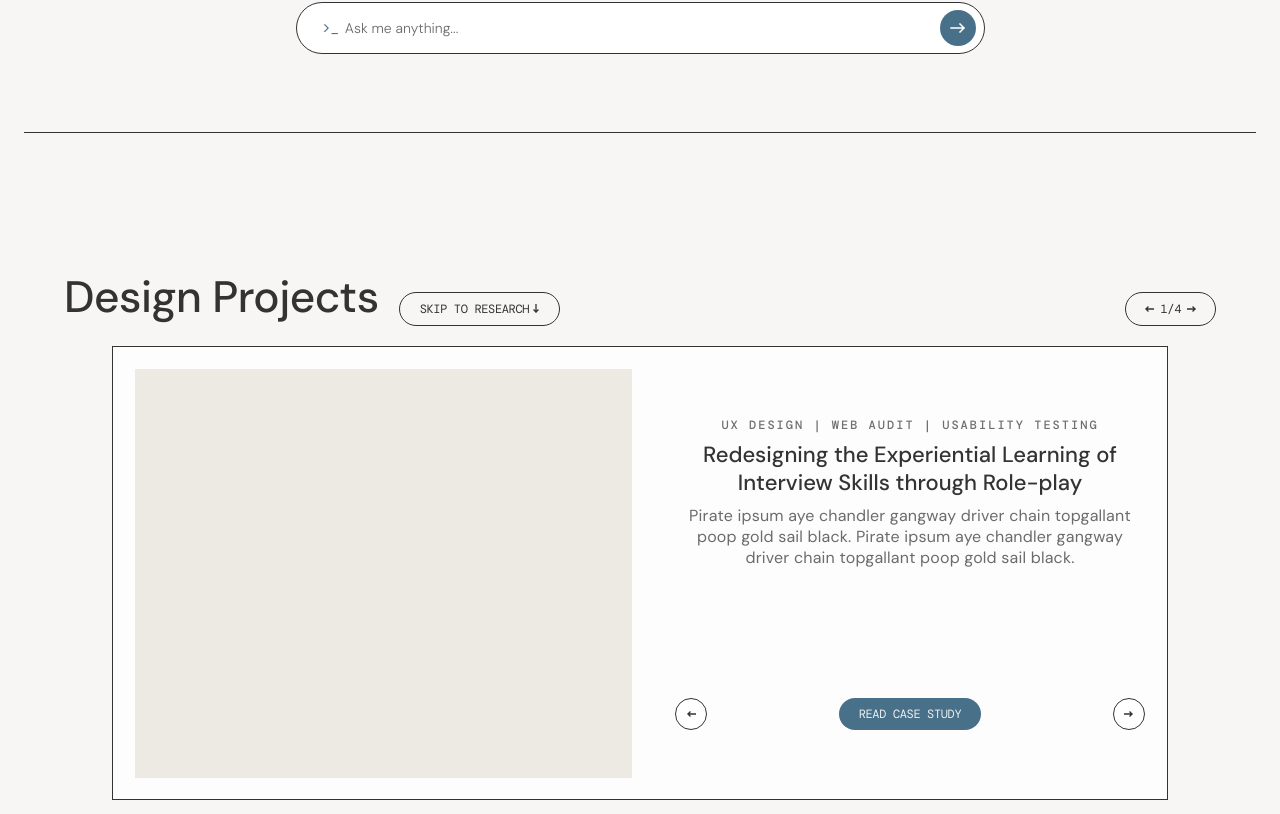
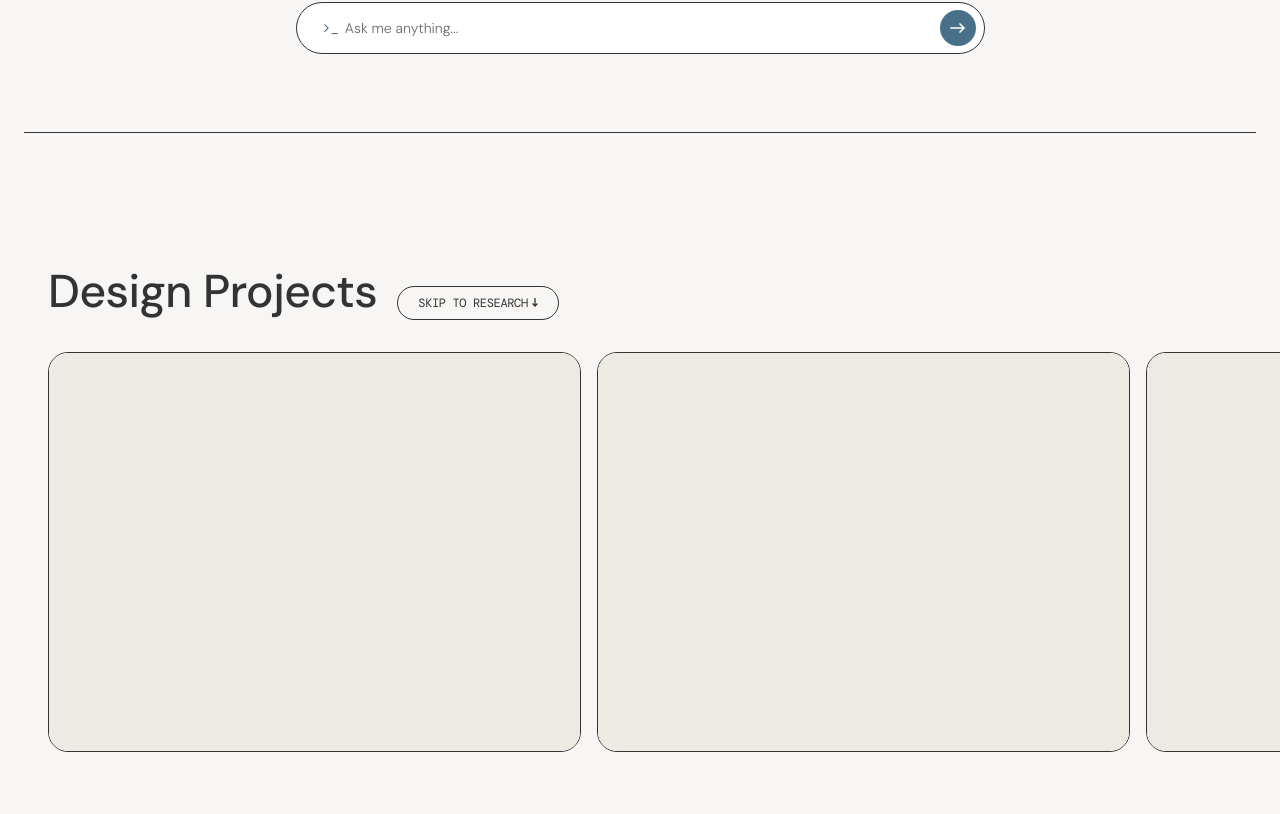
Before and after one commit to menghli/portfolio, a React (Vite) app: page / in a window 1280 px wide. Shown: the part 666-1480 px from the top of the page. Built offline with nearby package versions, Linux system fonts and the light colour scheme.

Commit message:
changed design cards and scrolling

```diff
--- a/src/App.jsx
+++ b/src/App.jsx
@@ -14,6 +14,13 @@ function typewriter(el, text, speed, onDone) {
     }
   }, speed)
 }
+
+const DESIGN_PROJECTS = [
+  { title: 'Redesigning the Experiential Learning of Interview Skills through Role-play' },
+  { title: 'Fitting Room — Rethinking how people discover personal style online' },
+  { title: 'Amazon Fresh — Streamlining the grocery pickup experience' },
+  { title: 'ExpertVoice — Improving advocate activation and onboarding rate' },
+]
 
 const HERO_TEXTS = [
   'Mixed Method Researcher',
@@ -62,6 +69,24 @@ function App() {
     let rafId = null
 
     const onWheel = e => {
+      const cardsRow = document.querySelector('.design-cards-row')
+      const section = document.querySelector('.section-design')
+      if (cardsRow && section) {
+        const rect = section.getBoundingClientRect()
+        const researchRect = document.querySelector('.section-research')?.getBoundingClientRect()
+        const researchOverlaying = researchRect && researchRect.top <= 0
+        const inSection = rect.top <= 0 && rect.bottom > 0 && !researchOverlaying
+        if (inSection) {
+          const maxScroll = cardsRow.scrollWidth - cardsRow.clientWidth
+          const atEnd = cardsRow.scrollLeft >= maxScroll - 1
+          const atStart = cardsRow.scrollLeft <= 0
+          if ((e.deltaY > 0 && !atEnd) || (e.deltaY < 0 && !atStart)) {
+            e.preventDefault()
+            cardsRow.scrollLeft += e.deltaY
+            return
+          }
+        }
+      }
       e.preventDefault()
       const maxScroll = document.documentElement.scrollHeight - window.innerHeight
       lerpTargetRef.current = Math.max(0, Math.min(maxScroll, lerpTargetRef.current + e.deltaY))
@@ -266,26 +291,16 @@ function App() {
                 </svg>
               </button>
             </div>
-            <button className="pill ghost pagination-pill">
-              <ArrowSvg deg={90} />
-              1/4
-              <ArrowSvg deg={-90} />
-            </button>
           </div>
-          <div className="design-card">
-            <div className="design-card-image"></div>
-            <div className="design-card-info">
-              <div className="design-card-text">
-                <p className="card-tag">UX Design | Web Audit | Usability Testing</p>
-                <h3 className="card-title">Redesigning the Experiential Learning of Interview Skills through Role-play</h3>
-                <p className="card-desc">Pirate ipsum aye chandler gangway driver chain topgallant poop gold sail black. Pirate ipsum aye chandler gangway driver chain topgallant poop gold sail black.</p>
+          <div className="design-cards-row">
+            {DESIGN_PROJECTS.map((project, i) => (
+              <div className="project-card-wrap" key={i}>
+                <div className="project-card">
+                  <div className="project-card-img" />
+                </div>
+                <p className="project-card-title">{project.title}</p>
               </div>
-              <div className="card-cta">
-                <button className="btn-arrow"><ArrowSvg deg={90} /></button>
-                <button className="pill filled">Read case study</button>
-                <button className="btn-arrow"><ArrowSvg deg={-90} /></button>
-              </div>
-            </div>
+            ))}
           </div>
         </section>
 
--- a/styles.css
+++ b/styles.css
@@ -449,7 +449,7 @@ body {
   display: flex;
   align-items: flex-end;
   justify-content: space-between;
-  margin-bottom: 20px;
+  margin-bottom: 32px;
 }
 
 .section-head-left {
@@ -461,16 +461,13 @@ body {
 .h2 {
   font-family: 'DM Sans', sans-serif;
   font-weight: 500;
-  font-size: 44px;
+  font-size: 46px;
   line-height: 58px;
   letter-spacing: -0.5px;
   color: var(--text);
   white-space: nowrap;
 }
 
-.pagination-pill {
-  gap: 8px;
-}
 
 /* ============================================================
    DESIGN PROJECTS
@@ -480,7 +477,7 @@ body {
   top: 0;
   z-index: 2;
   background: transparent;
-  padding: 0 64px;
+  padding: 20px 48px;
   height: 100vh;
   display: flex;
   flex-direction: column;
@@ -494,88 +491,71 @@ body {
   border-top: 1.5px solid #333333;
 }
 
-/* featured editorial card — 0px border-radius */
-.design-card {
+/* ---- design project cards ---- */
+.design-cards-row {
   display: flex;
-  width: calc(100% - 96px);
-  margin: 0 48px;
-  border: 1.5px solid var(--border);
-  background: var(--white80);
-  border-radius: 0;
-  min-height: 452px;
+  gap: 16px;
+  overflow-x: auto;
+  overflow-y: visible;
+  scrollbar-width: none;
+  -ms-overflow-style: none;
+  margin-left: -48px;
+  margin-right: -48px;
+  padding-left: 48px;
+  padding-right: 48px;
+  flex-shrink: 0;
 }
 
-.design-card-image {
-  width: 497px;
-  height: 409px;
-  flex-shrink: 0;
-  background: #EDEAE4;
-  margin: 21.5px;
-  border-radius: 0;
+.design-cards-row::-webkit-scrollbar {
+  display: none;
 }
 
-.design-card-info {
-  flex: 1;
-  padding: 48px 0;
-  margin: 21.5px;
+.project-card-wrap {
   display: flex;
   flex-direction: column;
-  justify-content: space-between;
-  text-align: center;
-  align-items: center;
+  gap: 12px;
+  flex-shrink: 0;
+  width: 533px;
+  cursor: pointer;
 }
 
-.design-card-text {
-  display: flex;
-  flex-direction: column;
-  gap: 8px;
+.project-card {
+  position: relative;
+  width: 533px;
+  height: 400px;
+  border: 1.5px solid #333;
+  border-radius: 20px;
+  overflow: hidden;
+  background: rgba(255, 255, 255, 0.8);
+  transform: scale(1);
+  transform-origin: center;
+  transition: transform 500ms ease;
 }
 
-.card-tag {
-  font-family: 'DM Mono', monospace;
-  font-weight: 500;
-  font-size: 12px;
-  letter-spacing: 2px;
-  text-transform: uppercase;
-  color: #6F6F6F;
-  line-height: normal;
+.project-card-wrap:hover .project-card {
+  transform: scale(0.98);
 }
 
-.card-title {
-  font-family: 'DM Sans', sans-serif;
-  font-weight: 500;
-  font-size: 22px;
-  line-height: 28px;
-  color: var(--text);
+.project-card-img {
+  position: absolute;
+  inset: 0;
+  background: #EDEAE4;
 }
 
-.card-desc {
+.project-card-title {
+  font-family: 'DM Sans', sans-serif;
   font-size: 16px;
   font-weight: 400;
   line-height: normal;
   letter-spacing: 0.2px;
-  color: var(--text-sec);
+  color: #1a1a1a;
+  padding: 0 6px;
+  opacity: 0;
+  transition: opacity 400ms ease;
 }
 
-.card-cta {
-  display: flex;
-  align-items: center;
-  justify-content: space-between;
-  width: 100%;
-}
-
-.btn-arrow {
-  width: 32px;
-  height: 32px;
-  border-radius: 999px;
-  background: var(--white80);
-  border: 1px solid var(--border);
-  cursor: pointer;
-  display: flex;
-  align-items: center;
-  justify-content: center;
-  flex-shrink: 0;
-  color: var(--text);
+.project-card-wrap:hover .project-card-title {
+  opacity: 1;
 }
 
 /* ============================================================
@@ -586,7 +566,7 @@ body {
   top: 0;
   z-index: 3;
   background: transparent;
-  padding: 0 64px;
+  padding: 0 48px;
   height: 100vh;
   display: flex;
   flex-direction: column;
```
